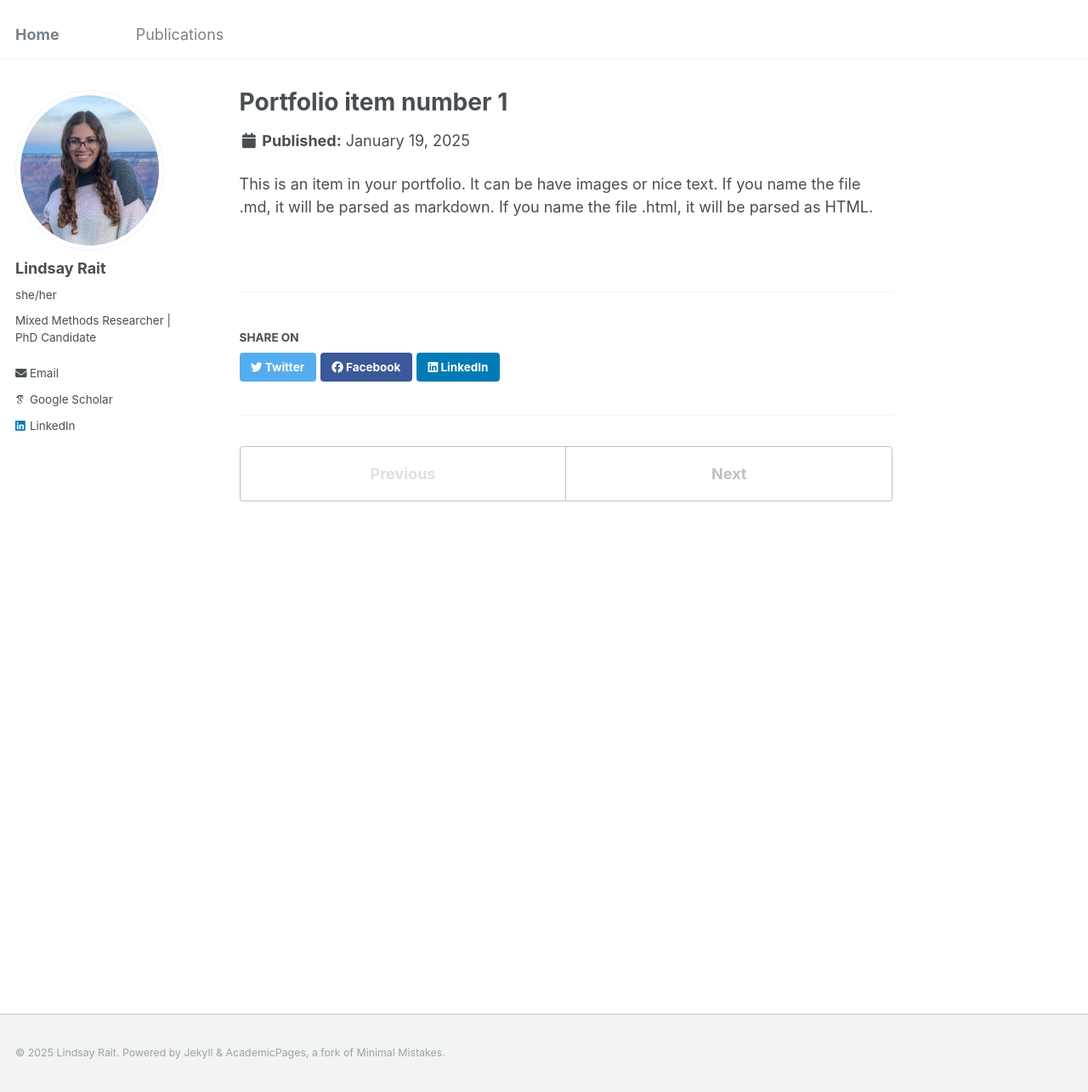
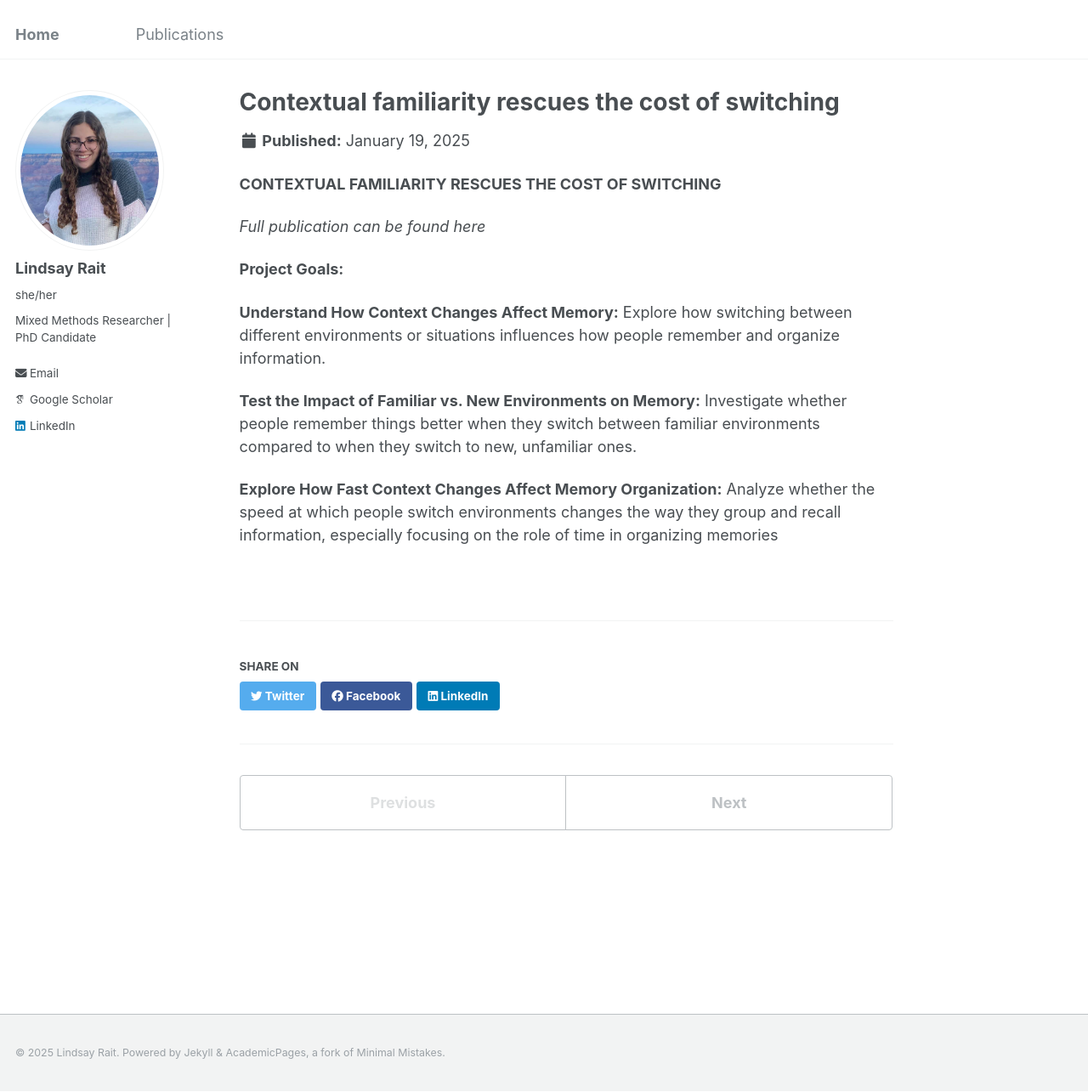
Before and after one commit to lindsay-rait/lindsay-rait.github.io, a Jekyll site: the page built from _portfolio/portfolio-1.md, in a window 1280 px wide and 1285 px high. Shown: the whole window at 85% size. Built offline with Jekyll 4.4.1, drawn with Linux system fonts in a browser that asks for light colours; some web fonts are replaced.

Commit message:
Update portfolio-1.md

```diff
--- a/_portfolio/portfolio-1.md
+++ b/_portfolio/portfolio-1.md
@@ -1,7 +1,18 @@
 ---
-title: "Portfolio item number 1"
-excerpt: "Short description of portfolio item number 1<br/><img src='/images/500x300.png'>"
+title: "Contextual familiarity rescues the cost of switching"
+#excerpt: "Short description of portfolio item number 1<br/><img src='/images/500x300.png'>"
+#image: "/images/project1.jpg"
 collection: portfolio
 ---
 
-This is an item in your portfolio. It can be have images or nice text. If you name the file .md, it will be parsed as markdown. If you name the file .html, it will be parsed as HTML.
+**CONTEXTUAL FAMILIARITY RESCUES THE COST OF SWITCHING**
+
+_Full publication can be found here_
+
+**Project Goals:**
+
+**Understand How Context Changes Affect Memory:** Explore how switching between different environments or situations influences how people remember and organize information.
+
+ **Test the Impact of Familiar vs. New Environments on Memory:** Investigate whether people remember things better when they switch between familiar environments compared to when they switch to new, unfamiliar ones.
+
+**Explore How Fast Context Changes Affect Memory Organization:** Analyze whether the speed at which people switch environments changes the way they group and recall information, especially focusing on the role of time in organizing memories
```
